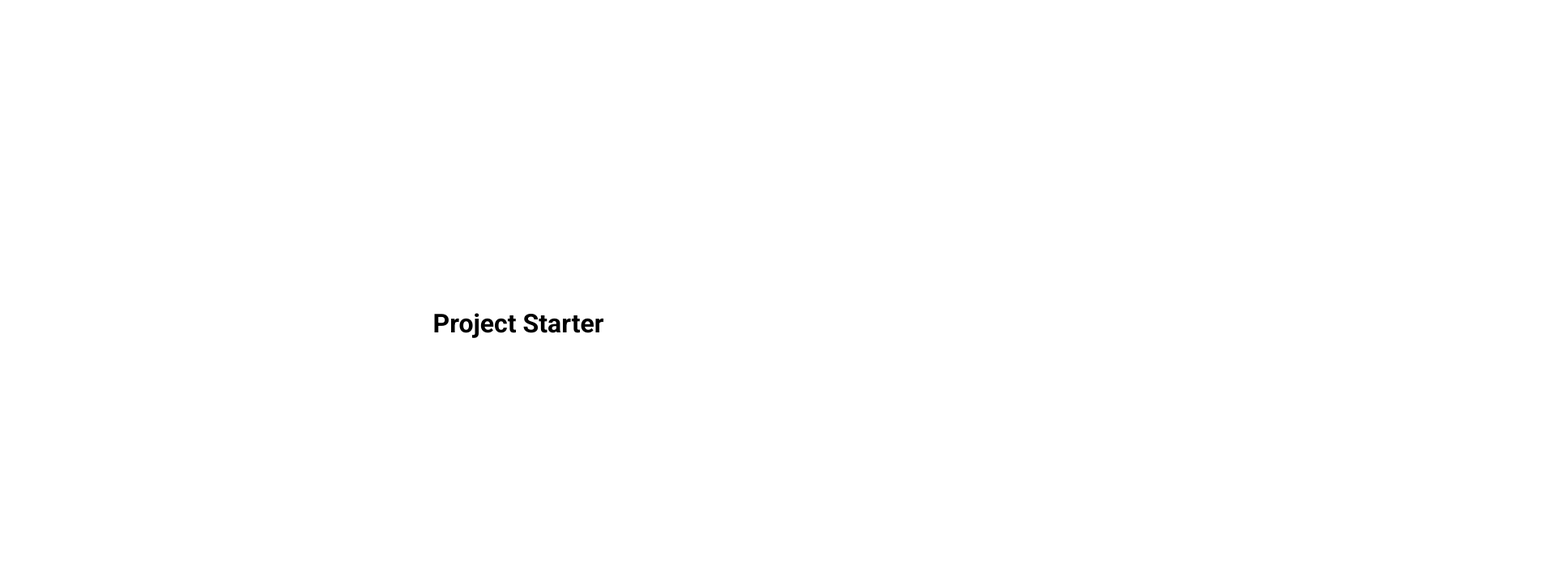
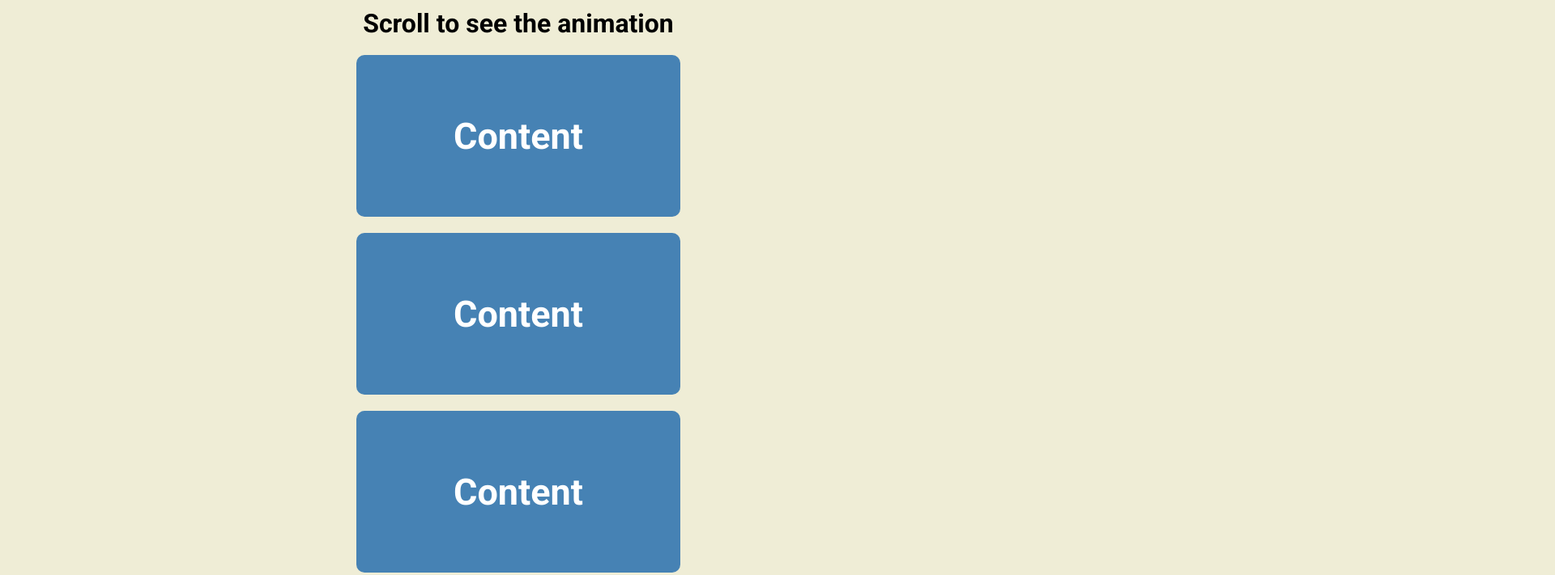
Before and after one commit to atomi50/Scroll_Box_Animation, a plain HTML site: page index.html in a window 1280 px wide. Shown: the top 711 px of the page at 81% size, 1920 px wide, since content can reach past the window. Drawn offline with Linux system fonts and the light colour scheme.

Commit message:
Added the animation, fixed styling

```diff
--- a/index.html
+++ b/index.html
@@ -4,11 +4,29 @@
     <meta charset="UTF-8">
     <meta http-equiv="X-UA-Compatible" content="IE=edge">
     <meta name="viewport" content="width=device-width, initial-scale=1.0">
-    <title>My Project</title>
+    <title>Scroll Box</title>
     <link rel="stylesheet" href="style.css">
 </head>
 <body>
-    <h1>Project Starter</h1>
+    <h1>Scroll to see the animation</h1>
+    <div class="box"><h2>Content</h2></div>
+    <div class="box"><h2>Content</h2></div>
+    <div class="box"><h2>Content</h2></div>
+    <div class="box"><h2>Content</h2></div>
+    <div class="box"><h2>Content</h2></div>
+    <div class="box"><h2>Content</h2></div>
+    <div class="box"><h2>Content</h2></div>
+    <div class="box"><h2>Content</h2></div>
+    <div class="box"><h2>Content</h2></div>
+    <div class="box"><h2>Content</h2></div>
+    <div class="box"><h2>Content</h2></div>
+    <div class="box"><h2>Content</h2></div>
+    <div class="box"><h2>Content</h2></div>
+    <div class="box"><h2>Content</h2></div>
+    <div class="box"><h2>Content</h2></div>
+    <div class="box"><h2>Content</h2></div>
+    <div class="box"><h2>Content</h2></div>
+    <div class="box"><h2>Content</h2></div>
     <script src="script.js"></script>
 </body>
 </html>
--- a/script.js
+++ b/script.js
@@ -0,0 +1,20 @@
+const boxes = document.querySelectorAll('.box')
+
+
+const checkBoxes = () => {
+    const triggerBottom = window.innerHeight / 5 * 4;
+
+    boxes.forEach((box) => {
+        const boxTop  = box.getBoundingClientRect().top
+
+        if(boxTop < triggerBottom){
+            box.classList.add('show')
+        }else{
+            box.classList.remove('show')
+        }
+    })
+}
+
+checkBoxes();
+
+window.addEventListener('scroll',checkBoxes)
--- a/style.css
+++ b/style.css
@@ -5,12 +5,41 @@
 }
 
 body{
+    background-color: #efedd6;
     font-family: "Roboto",sans-serif;
     margin: 0;
     display: flex;
     flex-direction: column;
     align-items: center;
     justify-content: center;
-    height: 100vh;
-    overflow: hidden;
 }
+
+h1 {
+    margin:10px;
+}
+
+.box {
+    background-color: steelblue;
+    color:#fff;
+    display: flex;
+    align-items: center;
+    justify-content: center;
+    width:400px;
+    height:200px;
+    margin:10px;
+    border-radius: 10px;
+    transform: translateX(500%);
+    transition: transform 0.4s ease;
+}
+
+.box:nth-of-type(even){
+    transform:translateX(-500%)
+}
+
+.box.show {
+    transform: translateX(0);
+}
+
+.box h2 {
+    font-size: 45px;
+}
```
